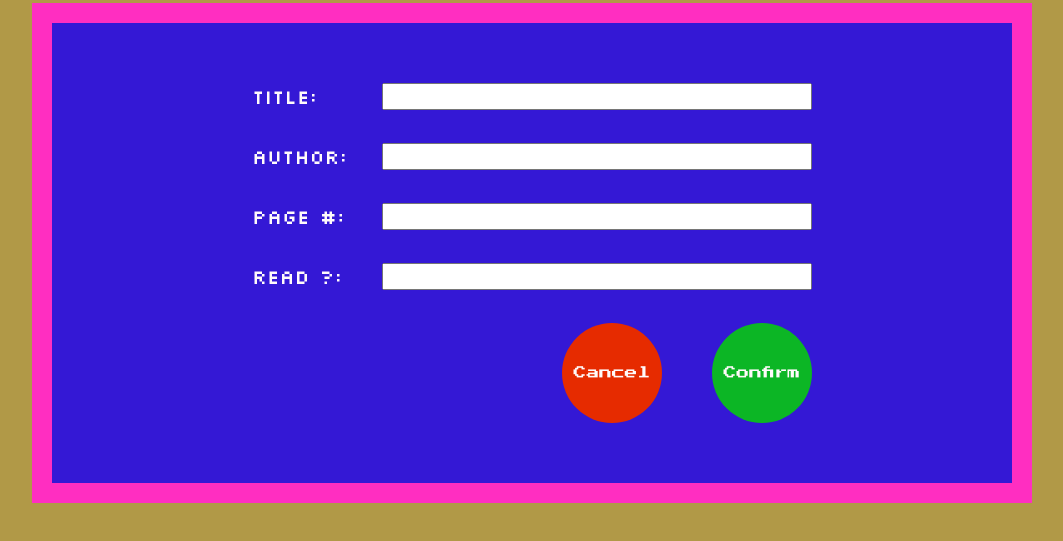
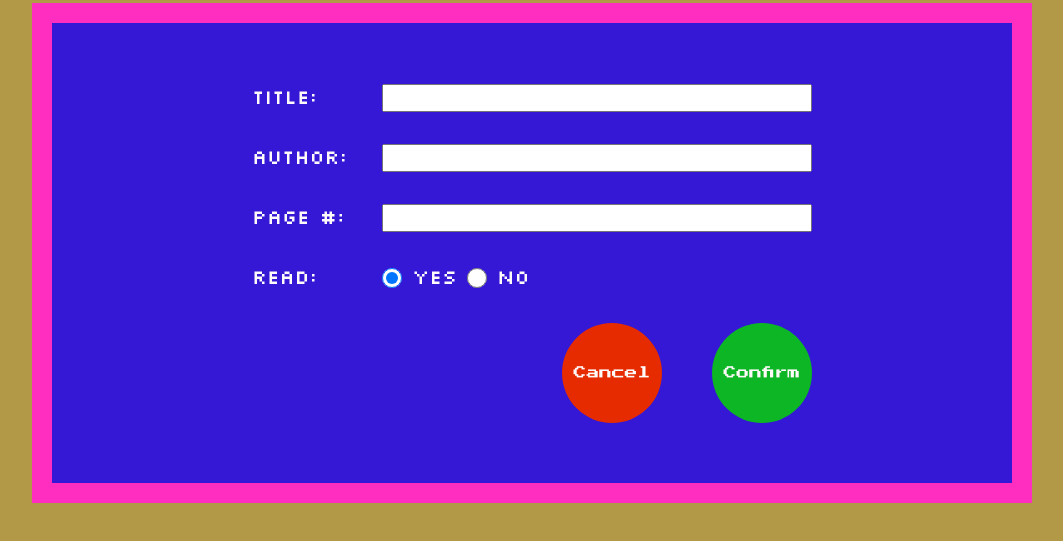
Before and after one commit to kosunghw/Library, a plain HTML site: page index.html in a window 1280 px wide. Both pictures are taken after a click on the button "NEW BOOK". Shown: the part 147-688 px from the top of the page, without its empty margins (108-1171 px from the left). Drawn offline with Linux system fonts and the light colour scheme.

Commit message:
Add radio buttons for read

```diff
--- a/index.html
+++ b/index.html
@@ -16,8 +16,13 @@
           <input type="text" id="form-author" name="author" required/>
           <label for="form-page">Page #: </label>
           <input type="number" id="form-page" name="page" required/>
-          <label for="form-read">Read ?: </label>
-          <input type="text" id="form-read" name="read" required/>
+          <div id="form-read">Read:</div>
+          <div class="radio-container">
+            <input type="radio" id="read-yes" name="read" checked/>
+              <label for="read-yes">Yes</label>
+              <input type="radio" id="read-no" name="read"/>
+              <label for="read-no">No</label>
+          </div>
           <div class="button-container">
               <button type="button" id="cancel">Cancel</button>
               <button type="submit" id="confirm">Confirm</button>
--- a/script.js
+++ b/script.js
@@ -92,49 +92,6 @@ function display() {
     bookShelf.appendChild(newCard);
     setElementId();
   }
-  //   for (const book of myLibrary) {
-  //     if (!displayLibrary.includes(book)) {
-  //       // IF SHELF IS EMPTY
-  //       // For every element in myLibrary,
-  //       // Create a new card div
-  //       const newCard = document.createElement("div");
-  //       // Create div.title, div.author, div.pages, div.read
-  //       // And append each to the card.
-  //       const title = document.createElement("div");
-  //       title.textContent = `${book.title}`;
-  //       title.classList.add("title");
-  //       const author = document.createElement("div");
-  //       author.textContent = `${book.author}`;
-  //       author.classList.add("author");
-  //       const pages = document.createElement("div");
-  //       pages.textContent = `${book.pages}p.`;
-  //       pages.classList.add("pages");
-  //       const read = document.createElement("div");
-  //       read.textContent = `${book.read}`;
-  //       read.classList.add("read");
-  //       const deleteBtn = document.createElement("button");
-  //       deleteBtn.textContent = "DELETE";
-  //       deleteBtn.classList.add("delete-button");
-  //       const readBtn = document.createElement("button");
-  //       readBtn.textContent = "READ";
-  //       readBtn.classList.add("read-button");
-
-  //       newCard.appendChild(title);
-  //       newCard.appendChild(author);
-  //       newCard.appendChild(pages);
-  //       newCard.appendChild(read);
-  //       newCard.appendChild(readBtn);
-  //       newCard.appendChild(deleteBtn);
-  //       newCard.classList.add("card");
-  //       newCard.classList.add("grid-container");
-
-  //       // Append the new card to the book shelf
-  //       bookShelf.appendChild(newCard);
-  //       displayLibrary.push(book);
-  //     }
-  //     setElementId();
-  //     continue;
-  //   }
 }
 
 const dialog = document.getElementById("new-book-dialog");
@@ -156,9 +113,16 @@ confirmButton.addEventListener("click", (e) => {
   const title = document.getElementById("form-title").value;
   const author = document.getElementById("form-author").value;
   const page = document.getElementById("form-page").value;
-  const read = document.getElementById("form-read").value;
-  const newBook = new Book(title, author, page, read);
-  addBookToLibrary(newBook);
+  const readYes = document.getElementById("read-yes");
+  if (readYes.checked) {
+    const read = "Yes";
+    const newBook = new Book(title, author, page, read);
+    addBookToLibrary(newBook);
+  } else {
+    const read = "Not read yet";
+    const newBook = new Book(title, author, page, read);
+    addBookToLibrary(newBook);
+  }
   display();
   e.preventDefault();
   form.reset();
@@ -189,13 +153,3 @@ function setElementId() {
     children[i].id = `${i}`;
   }
 }
-// const deleteBtn = document.querySelectorAll(".delete-button");
-// for (const btn of deleteBtn) {
-//   btn.addEventListener("click", () => {
-//     let index = btn.parentElement.indexNumber;
-//     let book = myLibrary[index];
-//     myLibrary.splice(index, 1);
-//     displayLibrary.splice(index, 1);
-//     btn.parentElement.remove();
-//   });
-// }
--- a/style.css
+++ b/style.css
@@ -206,7 +206,8 @@ form {
   gap: 30px;
 }
 
-label {
+label,
+#form-read {
   color: var(--text-color);
   font-family: "silkscreenregular";
   font-size: 20px;
@@ -220,6 +221,19 @@ input {
   font-family: "orbitronregular";
   font-weight: 600;
   letter-spacing: 2px;
+  align-self: center;
+}
+
+input[type="radio"] {
+  width: 20px;
+}
+
+.radio-container {
+  grid-column: 2/3;
+  display: flex;
+  align-items: center;
+  justify-content: flex-start;
+  gap: 10px;
 }
 
 .button-container {
```
